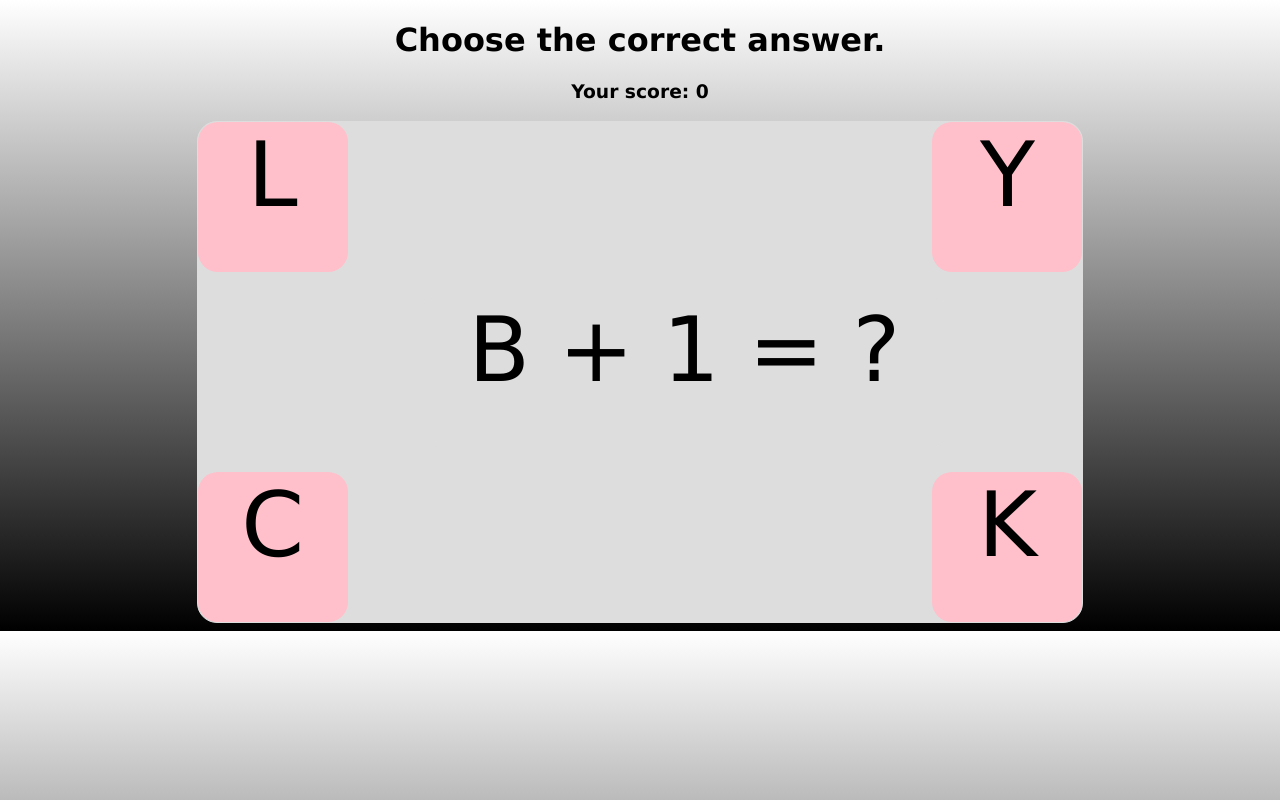
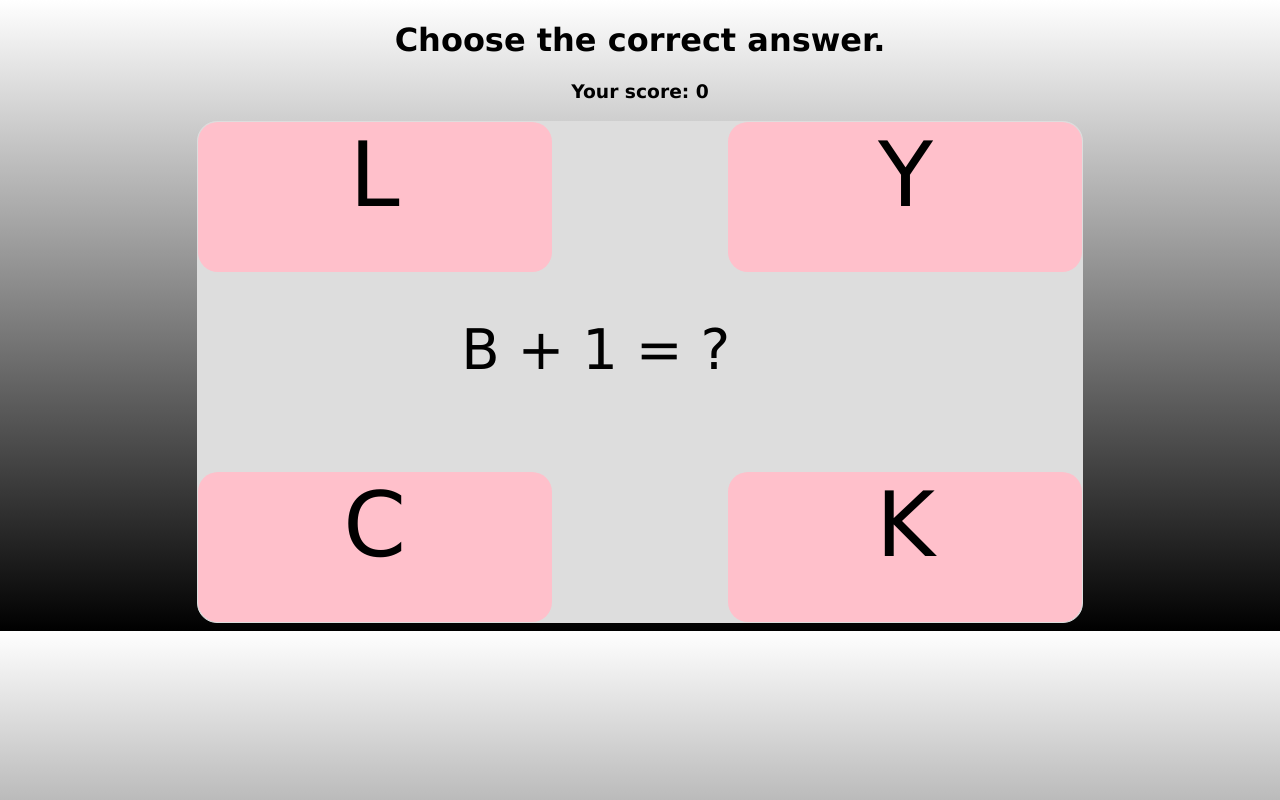
Before and after one commit to Naira1993/game.github.io, a plain HTML site: page index.html in a window 1280 px wide. Drawn offline with Linux system fonts and the light colour scheme.

Commit message:
change commit

```diff
--- a/index.html
+++ b/index.html
@@ -24,13 +24,17 @@
             border-radius: 20px;
         }
 
-        .option {
-            height: 150px;
-            width: 150px;
+        #option0,
+        #option1,
+        #option2,
+        #option3 {
+            height: 30%;
+            width: 40%;
             background-color: pink;
             position: absolute;
             font-size: 90px;
             border-radius: 20px;
+            cursor: pointer;
         }
 
         button {
@@ -40,6 +44,13 @@
             display: none;
             margin: 0 auto;
             font-weight: bolder;
+        }
+
+        #option4 {
+            width: 90%;
+            position: absolute;
+            top: 39%;
+            font-size: 350%;
         }
     </style>
 </head>
@@ -52,20 +63,20 @@
     <script>
         let great = document.querySelector('#great'),
             button = document.querySelector('button'),
-            arr = [], score = 0;
+            arr = [], options = [],  score = 0;
+
         button.addEventListener('click', newGame, false);
         for (let i = 0; i < 5; i++) {
             let d = document.querySelector('#great'),
                 n = document.createElement('div');
             d.appendChild(n);
             n.className = 'option';
+            n.id = `option${i}`;
             arr.push(n);
         };
         arr[1].style.right = 0;
         arr[2].style.bottom = 0;
         arr[3].style.right = arr[3].style.bottom = 0;
-        arr[4].style.left = '25%'; arr[4].style.top = '35%';
-        arr[4].style.width = '60%';
         arr[4].style.backgroundColor = '#ddd';
         for (let i = 0; i < 4; i++) {
             arr[i].addEventListener('click', check, false)
@@ -96,6 +107,7 @@
                 let j = random(0, arr1.length - 1);
                 arr[i].textContent = arr1[j];
                 arr1.splice(j, 1);
+                options = [...arr]
             }
             right = answer;
             document.querySelector('h3').innerHTML = `Your score: ${score}`;
@@ -104,11 +116,19 @@
         function check() {
             if (this.textContent == right) {
                 score += 10;
+                this.style.backgroundColor = ' rgb(128, 197, 24, .8)'
             } else {
                 score -= 10;
+                this.style.backgroundColor = 'red';
+                let i = options.findIndex(c => c.textContent === right);
+                arr[i].style.backgroundColor = ' rgb(128, 197, 24, .8)'
             };
             if (score >= 0) {
-                choose();
+                setTimeout(() => {
+                    choose();
+                    arr.map(c => c.id !== 'option4' ? c.style.backgroundColor = 'pink' : null)
+                }, 1000)
+
             } else {
                 document.querySelector('#great').style.display = document.querySelector('h3').style.display = 'none';
                 document.body.style.backgroundImage = "url(img/sad.png)";
@@ -116,6 +136,8 @@
                 document.querySelector('h1').style.marginTop = '330px';
                 button.style.display = 'block';
             }
+
+
         }
         function newGame() {
             location.reload();
```
